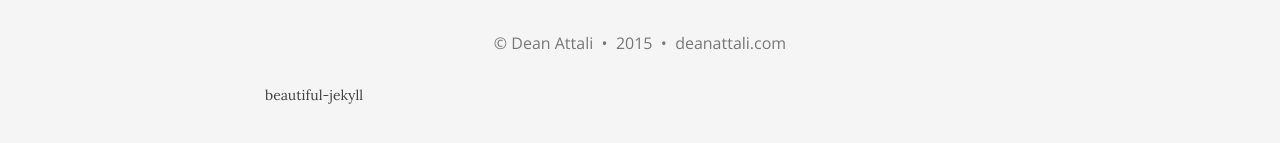
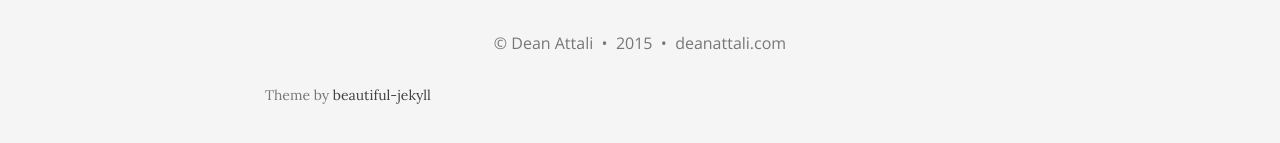
Before and after one commit to daattali/daattali.github.io, a Jekyll site: the page built from index.html, in a window 1280 px wide and 900 px high, scrolled down 1153 px. Shown: the part 714-857 px from the top of the window. Built offline with Jekyll 4.4.1, drawn with Linux system fonts in a browser that asks for light colours; nearby versions of some CDN libraries; Markdown is read by kramdown in place of the engine named in the settings; the list of posts is cut into pages by our own code.

Commit message:
fix footer

```diff
--- a/_includes/footer.html
+++ b/_includes/footer.html
@@ -81,7 +81,7 @@
 		  &nbsp;&bull;&nbsp;
 		  <a href="{{ site.url }}">{{ site.url-short }}</a>
 	    </p>
-		<p class="theme-by text-muted>
+		<p class="theme-by text-muted">
 		  Theme by
 		  <a href="https://github.com/daattali/beautiful-jekyll">beautiful-jekyll</a>
 		</p>
--- a/css/main.css
+++ b/css/main.css
@@ -196,7 +196,6 @@ footer .copyright a {
 footer.theme-by {
   text-align: center;
   margin: 10px 0 0;
-
 }
 
 @media only screen and (min-width: 768px) {
```
